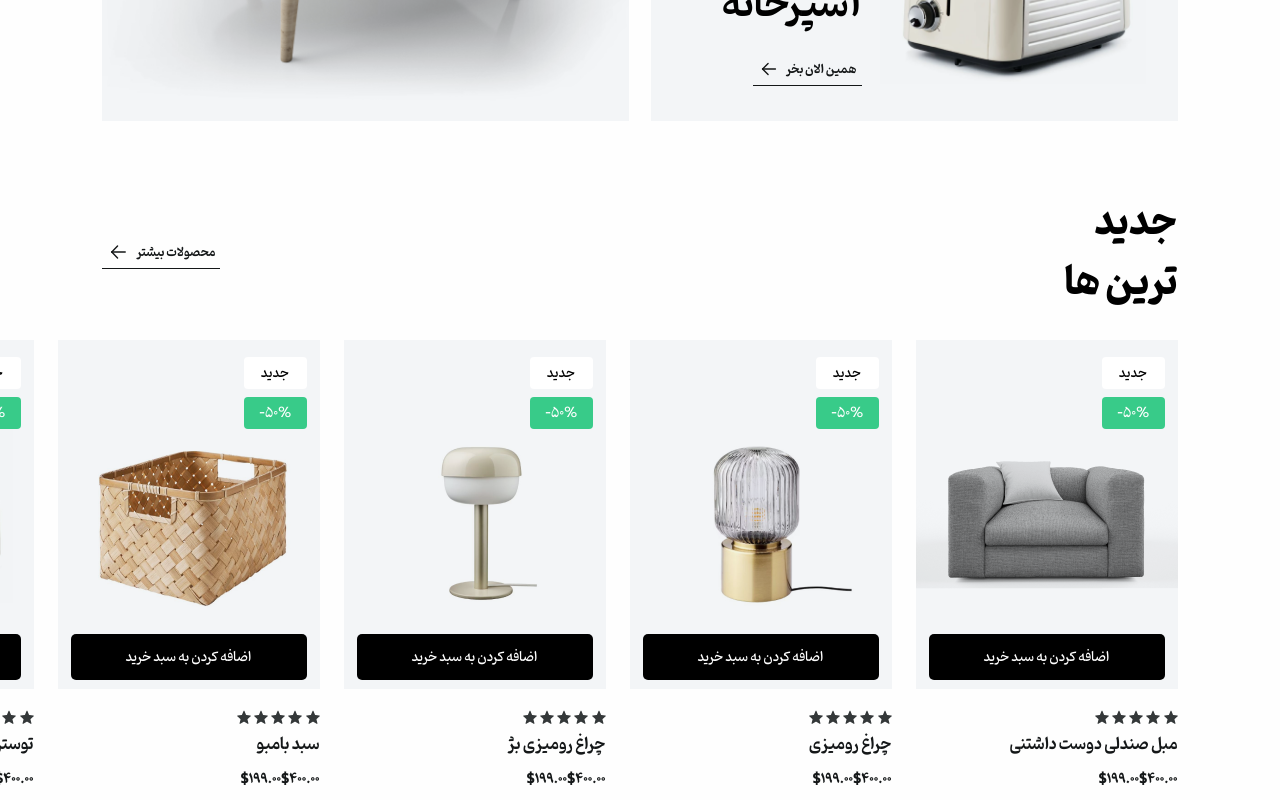
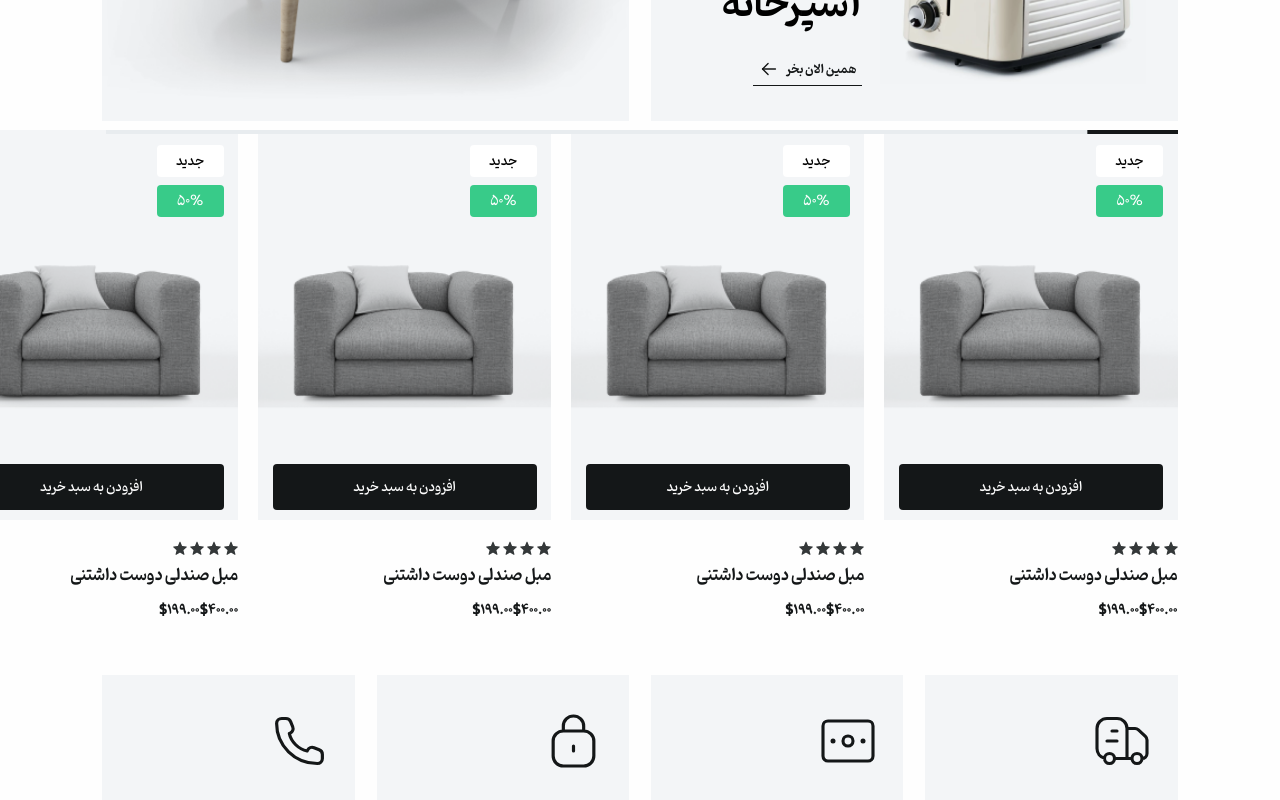
Before and after one commit to marjanradfar/Vue-commerce, a Vue app: page / in a window 1280 px wide. Shown: the part 1400-2200 px from the top of the page. Built offline with nearby package versions, Linux system fonts and the light colour scheme.

Commit message:
create component swiper progressbar card & responsive swiper

```diff
--- a/src/assets/style/components/_button.scss
+++ b/src/assets/style/components/_button.scss
@@ -1,19 +1,19 @@
-.btnFixCart {
-  font-family: "Pinar";
-  position: absolute;
-  bottom: 5%;
-  left: 5%;
-  border: none;
-  border-radius: 5px;
-
-  &:hover {
-    border: 1px solid $mainTextColor!important;
-    background-color: $ThirdTextColor!important;
-    color: $mainTextColor!important;
-  }
-
-
-}
+//.btnFixCart {
+//  font-family: "Pinar";
+//  position: absolute;
+//  bottom: 5%;
+//  left: 5%;
+//  border: none;
+//  border-radius: 5px;
+//
+//  &:hover {
+//    border: 1px solid $mainTextColor!important;
+//    background-color: $ThirdTextColor!important;
+//    color: $mainTextColor!important;
+//  }
+//
+//
+//}
 
 .discountNew {
   direction: ltr;
@@ -23,9 +23,11 @@
   align-items: flex-end;
   gap: 8px;
   position: absolute;
-  top: 5%;
+  top: 0;
   left: 0;
-  right: 5%;
+  right: 0;
+  padding-right: 5%;
+  padding-top: 5%;
 
   & > * {
     border: none;
@@ -34,3 +36,32 @@
   }
 
 }
+
+.btn{
+  font-family: "pinar";
+  border: none;
+  border-radius: 4px;
+}
+.btnNEW{
+  width:24%;
+  height: 2rem;
+  color: black;
+  background-color: white;
+}
+.btnDiscount{
+  width:24%;
+  height: 2rem;
+  color: #FEFEFE;
+  background-color: #38CB89;
+}
+
+.btnAddToCard{
+  width: 90%;
+  height: 2.875rem;
+  background-color: $mainTextColor;
+  color: #FEFEFE;
+  position: absolute;
+  right: 5%;
+  bottom: 5%;
+  left: 0;
+}
--- a/src/assets/style/home/_home.scss
+++ b/src/assets/style/home/_home.scss
@@ -30,10 +30,22 @@
 
 }
 
+.swiperCard{
+  margin-right: 8%!important;
+  padding-left: 8%!important;
+  .swiper-pagination-progressbar{
+    background-color: $FourthTextColor;
+    margin-left: 9%;
+  }
+  .swiper-pagination-progressbar-fill{
+    background-color: $mainTextColor!important;
 
+  }
+  .swiper-pagination-horizontal{
+  }
+}
 //todo:section support
 .support {
-  //margin: 3rem auto;
   display: grid;
   grid-template-columns: 1fr 1fr 1fr 1fr;
   gap: 2%;
--- a/src/assets/style/home/_newArrivals.scss
+++ b/src/assets/style/home/_newArrivals.scss
@@ -44,13 +44,13 @@
         position: relative;
 
         .imgCart {
-          width: 380px;
-          @include break(1440) {
-            width: 262px;
-          }
-          @include break(360) {
-            width: 231px;
-          }
+          width: 100%;
+          //@include break(1440) {
+          //  width: 262px;
+          //}
+          //@include break(360) {
+          //  width: 231px;
+          //}
         }
 
       }
--- /dev/null
+++ b/src/assets/style/swiper/_swiperCard.scss
@@ -0,0 +1,3 @@
+.swiperCard{
+  margin: 0 8%;
+}
--- a/src/components/SingleSwiper.vue
+++ b/src/components/SingleSwiper.vue
@@ -11,36 +11,23 @@
     <swiper-slide v-for="(slide, index) in data" key="index" class="singleImg__slide">
         <img :src="slide.img"/>
     </swiper-slide>
+
      Add navigation buttons
     <div class="swiper-button-next" ><img src="../assets/image/icon/arrow-right.svg"/></div>
     <div class="swiper-button-prev"><img src="../assets/image/icon/arrow-right.svg"/></div>
   </swiper>
 </template>
-<script>
+<script setup>
 // Import Swiper Vue.js components
 import {Swiper, SwiperSlide} from 'swiper/vue';
 
 // Import Swiper styles
 import 'swiper/scss';
-
 import 'swiper/scss/navigation';
 import 'swiper/scss/pagination';
 
-
 // import required modules
 import {Navigation, Pagination, Mousewheel, Keyboard} from 'swiper/modules';
-
-export default {
-  components: {
-    Swiper,
-    SwiperSlide,
-
-  },
-  props:["data"],
-  setup() {
-    return {
-      modules: [Navigation, Pagination, Mousewheel, Keyboard],
-    };
-  },
-};
+const props = defineProps(["data"]);
+const modules =[Navigation, Pagination, Mousewheel, Keyboard];
 </script>
--- a/src/components/SwiperCardProgress.vue
+++ b/src/components/SwiperCardProgress.vue
@@ -0,0 +1,34 @@
+<template>
+  <swiper
+      :freeMode="true"
+      :pagination="{
+      type: 'progressbar',
+    }"
+      :slides-per-view="dataItems.slidesPerView"
+      :space-between="dataItems.spaceBetween"
+      :breakpoints="dataItems.breakpoints"
+      :modules="modules"
+      class="mySwiper swiperCard"
+  >
+    <swiper-slide v-for="(card , index) in dataItems.swiperItems" :key="index">
+      <card :data="card" :name="dataItems.name"/>
+    </swiper-slide>
+  </swiper>
+</template>
+<script setup>
+// Import Swiper Vue.js components
+import {Swiper, SwiperSlide} from 'swiper/vue';
+import card from "../components/common/Card.vue"
+// Import Swiper styles
+import 'swiper/css';
+import 'swiper/css/free-mode';
+import 'swiper/css/pagination';
+
+// import required modules
+import {FreeMode, Pagination} from 'swiper/modules';
+
+const modules = [FreeMode, Pagination];
+
+const props = defineProps(["dataItems", "breakpoints"]);
+
+</script>
--- /dev/null
+++ b/src/components/common/Button.vue
@@ -0,0 +1,11 @@
+<template>
+  <button class="btn" :class="className">
+    <img :src="imgSrc" v-if="imgSrc" />
+    {{ text }}
+  </button>
+</template>
+
+<script setup>
+import { defineProps } from "vue";
+const props = defineProps(["text", "className", "imgSrc"]);
+</script>
--- /dev/null
+++ b/src/components/common/Card.vue
@@ -0,0 +1,32 @@
+<template>
+  <div class="newArrivals__wrapper--cart">
+    <div class="imgCartContainer">
+      <img class="imgCart" :src="data.img" />
+      <div class="discountNew">
+        <Button :text="data.btnNEW" className="btnNEW"/>
+        <Button :text="data.btnDiscount" className="btnDiscount"/>
+      </div>
+      <Button :text="data.btnAddToCard" className="btnAddToCard"/>
+    </div>
+    <div class="content">
+      <div class="content__rating">
+        <img src="../../assets/image/icon/starFill.svg">
+        <img src="../../assets/image/icon/starFill.svg">
+        <img src="../../assets/image/icon/starFill.svg">
+        <img src="../../assets/image/icon/starFill.svg">
+      </div>
+      <span class="content__title">مبل صندلی دوست داشتنی</span>
+      <div class="content__price">
+        <span class="content__price--main smallLightText">$199.00</span>
+        <span class="content__price--off smallLightText">$400.00</span>
+      </div>
+    </div>
+  </div>
+
+</template>
+
+<script setup>
+import Button from  "../common/Button.vue";
+const props = defineProps(["data"]);
+
+</script>
--- a/src/main.js
+++ b/src/main.js
@@ -24,56 +24,56 @@ closeIcon.addEventListener('click', function () {
 });
 
 // Dynamic button
-function createDynamicButton(text, color, width, height, colorText, classes) {
-
-    let button = document.createElement("button");
-    button.textContent = text;
-    button.style.backgroundColor = color;
-    button.style.width = width + "%";
-    button.style.height = height + "rem";
-    button.className = "btnFixCart" + classes;
-    button.style.color = colorText;
-    return button;
-}
-
-let containers = document.getElementsByClassName("imgCartContainer");
-
-// let black = createDynamicButton("Add To Cart", "black", 90, "2.875", "#FEFEFE");
-
-// container.appendChild(black);
-
-for (let i = 0; i < containers.length; i++) {
-    let black = createDynamicButton(
-        "اضافه کردن به سبد خرید",
-        "black",
-        90,
-        "2.875",
-        "#FEFEFE",
-        ""
-    );
-    containers[i].appendChild(black);
-}
-
-
-let elements = document.getElementsByClassName("discountNew");
-
-for (let i = 0; i < elements.length; i++) {
-    let btnNEW = createDynamicButton(
-        "جدید",
-        "white",
-        24,
-        "2",
-        "black",
-        "btnNEW"
-    );
-    let discount = createDynamicButton(
-        "-50%",
-        "#38CB89",
-        24,
-        "2",
-        "#FEFEFE",
-        "discount"
-    );
-    elements[i].appendChild(btnNEW);
-    elements[i].appendChild(discount);
-}
+// function createDynamicButton(text, color, width, height, colorText, classes) {
+//
+//     let button = document.createElement("button");
+//     button.textContent = text;
+//     button.style.backgroundColor = color;
+//     button.style.width = width + "%";
+//     button.style.height = height + "rem";
+//     button.className = "btnFixCart" + classes;
+//     button.style.color = colorText;
+//     return button;
+// }
+//
+// let containers = document.getElementsByClassName("imgCartContainer");
+//
+// // let black = createDynamicButton("Add To Cart", "black", 90, "2.875", "#FEFEFE");
+//
+// // container.appendChild(black);
+//
+// for (let i = 0; i < containers.length; i++) {
+//     let black = createDynamicButton(
+//         "اضافه کردن به سبد خرید",
+//         "black",
+//         90,
+//         "2.875",
+//         "#FEFEFE",
+//         ""
+//     );
+//     containers[i].appendChild(black);
+// }
+//
+//
+// let elements = document.getElementsByClassName("discountNew");
+//
+// for (let i = 0; i < elements.length; i++) {
+//     let btnNEW = createDynamicButton(
+//         "جدید",
+//         "white",
+//         24,
+//         "2",
+//         "black",
+//         "btnNEW"
+//     );
+//     let discount = createDynamicButton(
+//         "-50%",
+//         "#38CB89",
+//         24,
+//         "2",
+//         "#FEFEFE",
+//         "discount"
+//     );
+//     // elements[i].appendChild(btnNEW);
+//     // elements[i].appendChild(discount);
+// }
--- a/src/page/Home.vue
+++ b/src/page/Home.vue
@@ -86,122 +86,123 @@
     </section>
 
     <!--section New Arrivals-->
-    <section class="newArrivals">
-      <div class="articles__head container">
-        <h1 class="extraMediumText">
-          جدید<br>
-          ترین ها
-        </h1>
-        <div class="goShop borderButton black">
-          <a href="#">
-            <span class="smallText">محصولات بیشتر</span>
-            <img src="../assets/image/icon/swiper arrow/arrow-left.svg"/>
-          </a>
-        </div>
-      </div>
-      <div class="newArrivals__wrapper">
-        <div class="newArrivals__wrapper--cart">
-          <div class="imgCartContainer">
-            <img class="imgCart" src="../assets/image/newArrivals/singleSofa.png" ALT="single sofa"/>
-            <div class="discountNew"></div>
-          </div>
-          <div class="content">
-            <div class="content__rating">
-              <img src="../assets/image/icon/starFill.svg">
-              <img src="../assets/image/icon/starFill.svg">
-              <img src="../assets/image/icon/starFill.svg">
-              <img src="../assets/image/icon/starFill.svg">
-              <img src="../assets/image/icon/starFill.svg">
-            </div>
-            <span class="content__title">مبل صندلی دوست داشتنی</span>
-            <div class="content__price">
-              <span class="content__price--main smallLightText">$199.00</span>
-              <span class="content__price--off smallLightText">$400.00</span>
-            </div>
-          </div>
-        </div>
-        <div class="newArrivals__wrapper--cart">
-          <div class="imgCartContainer">
-            <img class="imgCart" src="../assets/image/newArrivals/tableLamp.png" ALT="single sofa"/>
-            <div class="discountNew"></div>
-          </div>
-          <div class="content">
-            <div class="content__rating">
-              <img src="../assets/image/icon/starFill.svg">
-              <img src="../assets/image/icon/starFill.svg">
-              <img src="../assets/image/icon/starFill.svg">
-              <img src="../assets/image/icon/starFill.svg">
-              <img src="../assets/image/icon/starFill.svg">
-            </div>
-            <span class="content__title">چراغ رومیزی</span>
-            <div class="content__price">
-              <span class="content__price--main smallLightText">$199.00</span>
-              <span class="content__price--off smallLightText">$400.00</span>
-            </div>
-          </div>
-        </div>
-        <div class="newArrivals__wrapper--cart">
-          <div class="imgCartContainer">
-            <img class="imgCart" src="../assets/image/newArrivals/BeigeTableLamp.png" ALT="single sofa"/>
-            <div class="discountNew"></div>
-          </div>
-          <div class="content">
-            <div class="content__rating">
-              <img src="../assets/image/icon/starFill.svg">
-              <img src="../assets/image/icon/starFill.svg">
-              <img src="../assets/image/icon/starFill.svg">
-              <img src="../assets/image/icon/starFill.svg">
-              <img src="../assets/image/icon/starFill.svg">
-            </div>
-            <span class="content__title">چراغ رومیزی بژ</span>
-            <div class="content__price">
-              <span class="content__price--main smallLightText">$199.00</span>
-              <span class="content__price--off smallLightText">$400.00</span>
-            </div>
-          </div>
-        </div>
-        <div class="newArrivals__wrapper--cart">
-          <div class="imgCartContainer">
-            <img class="imgCart" src="../assets/image/newArrivals/Bamboobasket.png" ALT="single sofa"/>
-            <div class="discountNew"></div>
-          </div>
-          <div class="content">
-            <div class="content__rating">
-              <img src="../assets/image/icon/starFill.svg">
-              <img src="../assets/image/icon/starFill.svg">
-              <img src="../assets/image/icon/starFill.svg">
-              <img src="../assets/image/icon/starFill.svg">
-              <img src="../assets/image/icon/starFill.svg">
-            </div>
-            <span class="content__title">سبد بامبو</span>
-            <div class="content__price">
-              <span class="content__price--main smallLightText">$199.00</span>
-              <span class="content__price--off smallLightText">$400.00</span>
-            </div>
-          </div>
-        </div>
-        <div class="newArrivals__wrapper--cart">
-          <div class="imgCartContainer">
-            <img class="imgCart" src="../assets/image/newArrivals/Toasted.png" ALT="single sofa"/>
-            <div class="discountNew"></div>
-          </div>
-          <div class="content">
-            <div class="content__rating">
-              <img src="../assets/image/icon/starFill.svg">
-              <img src="../assets/image/icon/starFill.svg">
-              <img src="../assets/image/icon/starFill.svg">
-              <img src="../assets/image/icon/starFill.svg">
-              <img src="../assets/image/icon/starFill.svg">
-            </div>
-            <span class="content__title">توستر</span>
-            <div class="content__price">
-              <span class="content__price--main smallLightText">$199.00</span>
-              <span class="content__price--off smallLightText">$400.00</span>
-            </div>
-          </div>
-        </div>
-      </div>
-    </section>
+    <!--    <section class="newArrivals">-->
+    <!--      <div class="articles__head container">-->
+    <!--        <h1 class="extraMediumText">-->
+    <!--          جدید<br>-->
+    <!--          ترین ها-->
+    <!--        </h1>-->
+    <!--        <div class="goShop borderButton black">-->
+    <!--          <a href="#">-->
+    <!--            <span class="smallText">محصولات بیشتر</span>-->
+    <!--            <img src="../assets/image/icon/swiper arrow/arrow-left.svg"/>-->
+    <!--          </a>-->
+    <!--        </div>-->
+    <!--      </div>-->
+    <!--      <div class="newArrivals__wrapper">-->
+    <!--        <div class="newArrivals__wrapper&#45;&#45;cart">-->
+    <!--          <div class="imgCartContainer">-->
+    <!--            <img class="imgCart" src="../assets/image/newArrivals/singleSofa.png" ALT="single sofa"/>-->
+    <!--            <div class="discountNew"></div>-->
+    <!--          </div>-->
+    <!--          <div class="content">-->
+    <!--            <div class="content__rating">-->
+    <!--              <img src="../assets/image/icon/starFill.svg">-->
+    <!--              <img src="../assets/image/icon/starFill.svg">-->
+    <!--              <img src="../assets/image/icon/starFill.svg">-->
+    <!--              <img src="../assets/image/icon/starFill.svg">-->
+    <!--              <img src="../assets/image/icon/starFill.svg">-->
+    <!--            </div>-->
+    <!--            <span class="content__title">مبل صندلی دوست داشتنی</span>-->
+    <!--            <div class="content__price">-->
+    <!--              <span class="content__price&#45;&#45;main smallLightText">$199.00</span>-->
+    <!--              <span class="content__price&#45;&#45;off smallLightText">$400.00</span>-->
+    <!--            </div>-->
+    <!--          </div>-->
+    <!--        </div>-->
+    <!--        <div class="newArrivals__wrapper&#45;&#45;cart">-->
+    <!--          <div class="imgCartContainer">-->
+    <!--            <img class="imgCart" src="../assets/image/newArrivals/tableLamp.png" ALT="single sofa"/>-->
+    <!--            <div class="discountNew"></div>-->
+    <!--          </div>-->
+    <!--          <div class="content">-->
+    <!--            <div class="content__rating">-->
+    <!--              <img src="../assets/image/icon/starFill.svg">-->
+    <!--              <img src="../assets/image/icon/starFill.svg">-->
+    <!--              <img src="../assets/image/icon/starFill.svg">-->
+    <!--              <img src="../assets/image/icon/starFill.svg">-->
+    <!--              <img src="../assets/image/icon/starFill.svg">-->
+    <!--            </div>-->
+    <!--            <span class="content__title">چراغ رومیزی</span>-->
+    <!--            <div class="content__price">-->
+    <!--              <span class="content__price&#45;&#45;main smallLightText">$199.00</span>-->
+    <!--              <span class="content__price&#45;&#45;off smallLightText">$400.00</span>-->
+    <!--            </div>-->
+    <!--          </div>-->
+    <!--        </div>-->
+    <!--        <div class="newArrivals__wrapper&#45;&#45;cart">-->
+    <!--          <div class="imgCartContainer">-->
+    <!--            <img class="imgCart" src="../assets/image/newArrivals/BeigeTableLamp.png" ALT="single sofa"/>-->
+    <!--            <div class="discountNew"></div>-->
+    <!--          </div>-->
+    <!--          <div class="content">-->
+    <!--            <div class="content__rating">-->
+    <!--              <img src="../assets/image/icon/starFill.svg">-->
+    <!--              <img src="../assets/image/icon/starFill.svg">-->
+    <!--              <img src="../assets/image/icon/starFill.svg">-->
+    <!--              <img src="../assets/image/icon/starFill.svg">-->
+    <!--              <img src="../assets/image/icon/starFill.svg">-->
+    <!--            </div>-->
+    <!--            <span class="content__title">چراغ رومیزی بژ</span>-->
+    <!--            <div class="content__price">-->
+    <!--              <span class="content__price&#45;&#45;main smallLightText">$199.00</span>-->
+    <!--              <span class="content__price&#45;&#45;off smallLightText">$400.00</span>-->
+    <!--            </div>-->
+    <!--          </div>-->
+    <!--        </div>-->
+    <!--        <div class="newArrivals__wrapper&#45;&#45;cart">-->
+    <!--          <div class="imgCartContainer">-->
+    <!--            <img class="imgCart" src="../assets/image/newArrivals/Bamboobasket.png" ALT="single sofa"/>-->
+    <!--            <div class="discountNew"></div>-->
+    <!--          </div>-->
+    <!--          <div class="content">-->
+    <!--            <div class="content__rating">-->
+    <!--              <img src="../assets/image/icon/starFill.svg">-->
+    <!--              <img src="../assets/image/icon/starFill.svg">-->
+    <!--              <img src="../assets/image/icon/starFill.svg">-->
+    <!--              <img src="../assets/image/icon/starFill.svg">-->
+    <!--              <img src="../assets/image/icon/starFill.svg">-->
+    <!--            </div>-->
+    <!--            <span class="content__title">سبد بامبو</span>-->
+    <!--            <div class="content__price">-->
+    <!--              <span class="content__price&#45;&#45;main smallLightText">$199.00</span>-->
+    <!--              <span class="content__price&#45;&#45;off smallLightText">$400.00</span>-->
+    <!--            </div>-->
+    <!--          </div>-->
+    <!--        </div>-->
+    <!--        <div class="newArrivals__wrapper&#45;&#45;cart">-->
+    <!--          <div class="imgCartContainer">-->
+    <!--            <img class="imgCart" src="../assets/image/newArrivals/Toasted.png" ALT="single sofa"/>-->
+    <!--            <div class="discountNew"></div>-->
+    <!--          </div>-->
+    <!--          <div class="content">-->
+    <!--            <div class="content__rating">-->
+    <!--              <img src="../assets/image/icon/starFill.svg">-->
+    <!--              <img src="../assets/image/icon/starFill.svg">-->
+    <!--              <img src="../assets/image/icon/starFill.svg">-->
+    <!--              <img src="../assets/image/icon/starFill.svg">-->
+    <!--              <img src="../assets/image/icon/starFill.svg">-->
+    <!--            </div>-->
+    <!--            <span class="content__title">توستر</span>-->
+    <!--            <div class="content__price">-->
+    <!--              <span class="content__price&#45;&#45;main smallLightText">$199.00</span>-->
+    <!--              <span class="content__price&#45;&#45;off smallLightText">$400.00</span>-->
+    <!--            </div>-->
+    <!--          </div>-->
+    <!--        </div>-->
+    <!--      </div>-->
+    <!--    </section>-->
+    <SwiperCardProgress :dataItems="dataNewArrivals"/>
 
 
     <!-- section Support home page-->
@@ -376,20 +377,23 @@
 
     </footer>
 
-
   </main>
 </template>
 <script setup>
+
+//import component
 import SingleSwiper from '../components/SingleSwiper.vue';
-import Header from '../components/common/Header.vue'
+import Header from '../components/common/Header.vue';
 import imgHero from '../assets/image/banner/bannerSwiperHome.png';
-//import icon
+import SwiperCardProgress from "../components/SwiperCardProgress.vue";
+//import icon from
 import search from '../assets/image/icon/search.svg';
 import UserCircle from '../assets/image/icon/userCircle.svg';
 import shoppingBag from '../assets/image/icon/shoppingBag.svg';
 
 //import image
 import logo from '../assets/image/3legant.svg';
+import SingleSofa from "../assets/image/newArrivals/singleSofa.png";
 
 const heroData = [
   {img: imgHero},
@@ -400,19 +404,91 @@ const heroData = [
 ]
 
 const headerItems = {
-  logo:logo,
+  logo: logo,
   menu: [
     {url: "#", link: "خانه"},
     {url: "#", link: "فروشگاه"},
     {url: "#", link: "محصولات"},
     {url: "#", link: "درباره ما"},
   ],
-  toolbar:[
-    {img:search},
-    {img:UserCircle},
-    {img:shoppingBag},
+  toolbar: [
+    {img: search},
+    {img: UserCircle},
+    {img: shoppingBag},
   ],
 
 }
 
+const dataNewArrivals = {
+  name: "dataNewArrivals",
+  spaceBetween: 20,
+  slidesPerView: 4,
+  breakpoints: {
+    1880: {
+      slidesPerView: 4
+    },
+    1440: {
+      slidesPerView: 3.8
+    },
+    1024: {
+      slidesPerView: 3.5
+    },
+    768: {
+      spaceBetween: 12,
+      slidesPerView: 3
+    },
+    480: {
+      slidesPerView: 2
+    },
+    375: {
+      slidesPerView: 1.3
+    },
+    320: {
+      slidesPerView: 1
+    },
+  },
+  swiperItems: [
+    {
+      img: SingleSofa,
+      btnNEW: "جدید",
+      btnDiscount: "50%",
+      btnAddToCard: "افزودن به سبد خرید"
+    }, {
+      img: SingleSofa,
+      btnNEW: "جدید",
+      btnDiscount: "50%",
+      btnAddToCard: "افزودن به سبد خرید"
+    }, {
+      img: SingleSofa,
+      btnNEW: "جدید",
+      btnDiscount: "50%",
+      btnAddToCard: "افزودن به سبد خرید"
+    }, {
+      img: SingleSofa,
+      btnNEW: "جدید",
+      btnDiscount: "50%",
+      btnAddToCard: "افزودن به سبد خرید"
+    }, {
+      img: SingleSofa,
+      btnNEW: "جدید",
+      btnDiscount: "50%",
+      btnAddToCard: "افزودن به سبد خرید"
+    }, {
+      img: SingleSofa,
+      btnNEW: "جدید",
+      btnDiscount: "50%",
+      btnAddToCard: "افزودن به سبد خرید"
+    }, {
+      img: SingleSofa,
+      btnNEW: "جدید",
+      btnDiscount: "50%",
+      btnAddToCard: "افزودن به سبد خرید"
+    }, {
+      img: SingleSofa,
+      btnNEW: "جدید",
+      btnDiscount: "50%",
+      btnAddToCard: "افزودن به سبد خرید"
+    },
+  ],
+}
 </script>
```
